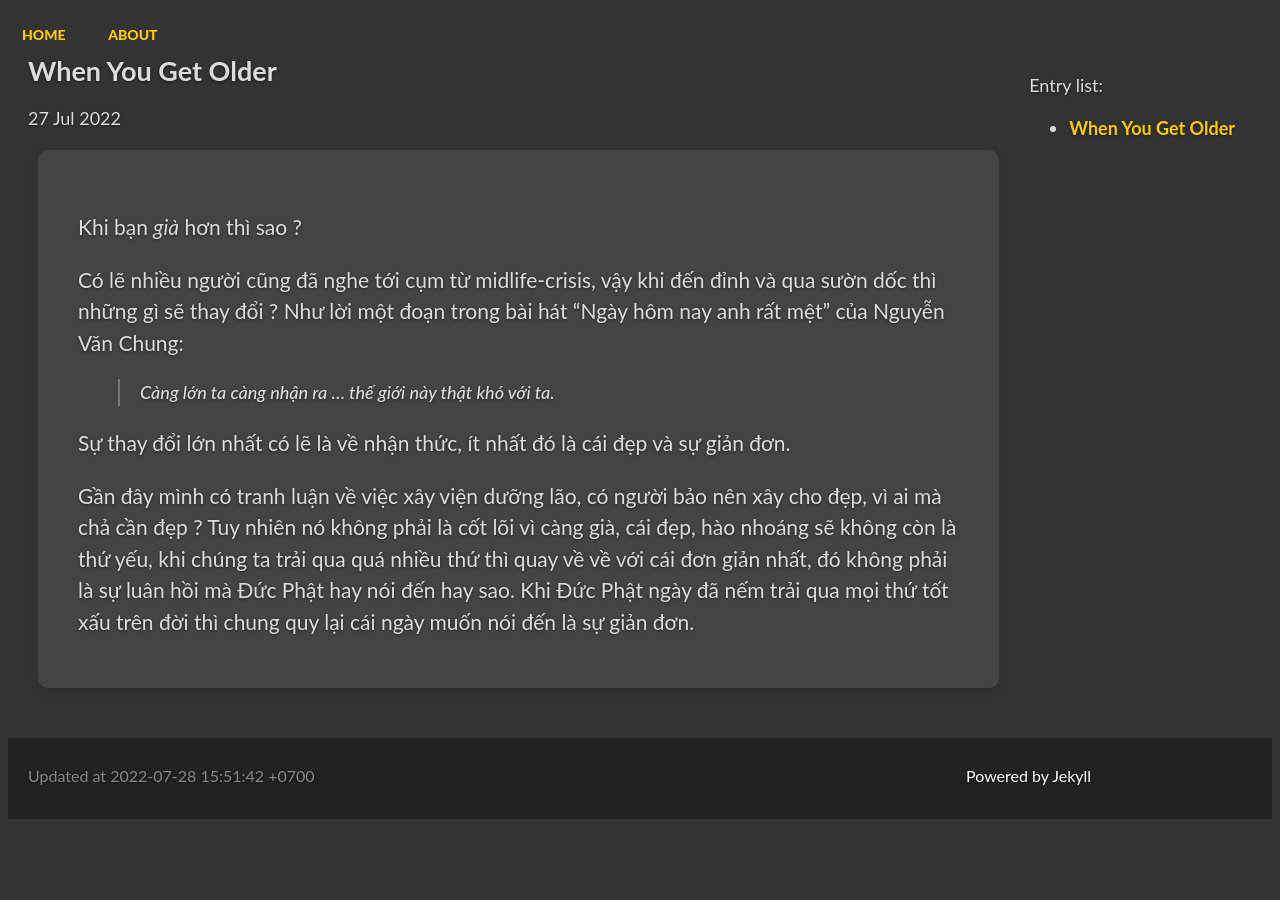
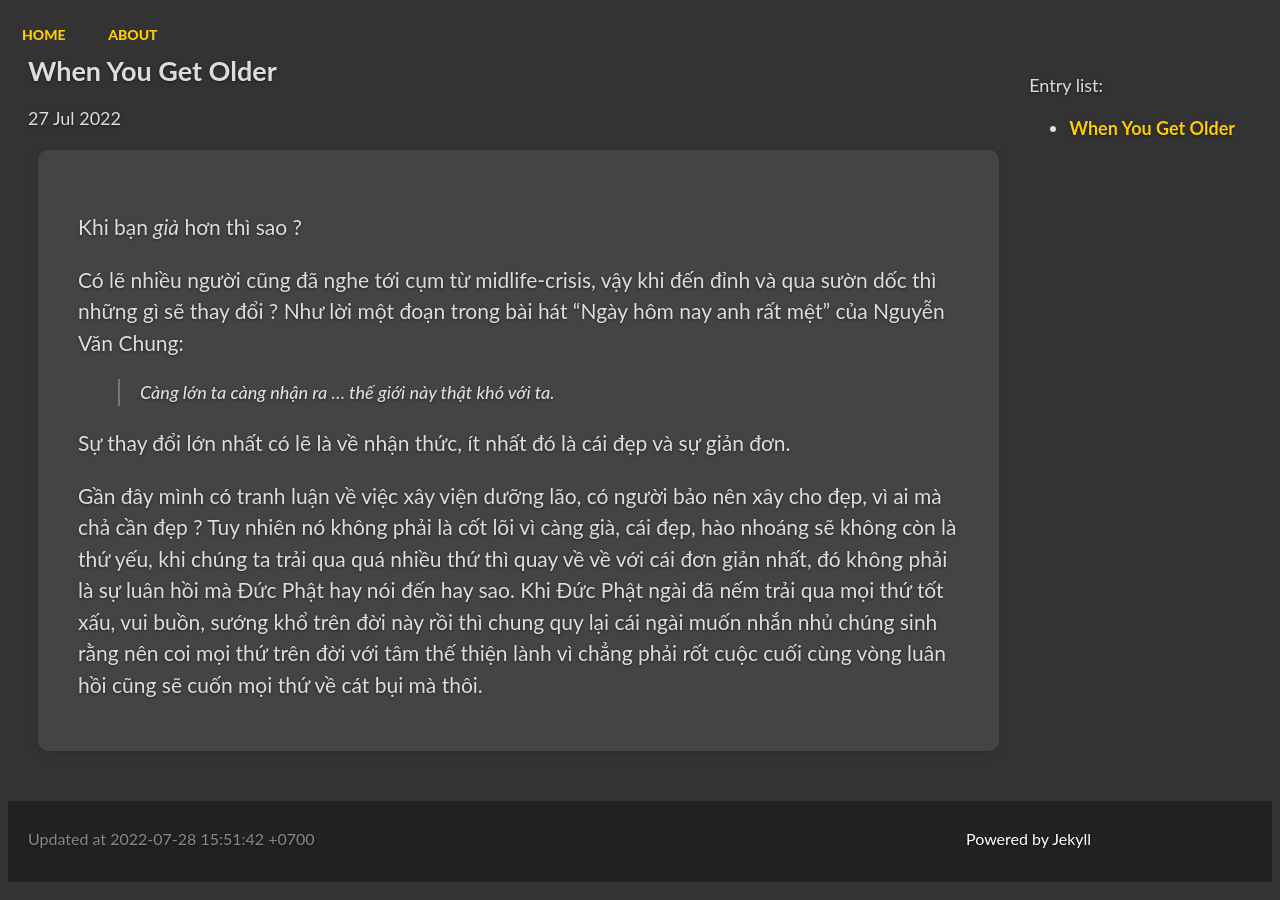
Before and after one commit to vdchuyen/chuyen-vn, a Jekyll site: the page built from _posts/2022-07-27-when-you-get-older.md, in a window 1280 px wide. Built offline with Jekyll 4.4.1, drawn with Linux system fonts in a browser that asks for light colours; our own code applies the rules of GitHub Pages for plain Markdown files; Markdown is read by kramdown in place of the engine named in the settings.

Commit message:
Update 2022-07-27-when-you-get-older.md

```diff
--- a/_posts/2022-07-27-when-you-get-older.md
+++ b/_posts/2022-07-27-when-you-get-older.md
@@ -10,4 +10,4 @@ Sự thay đổi lớn nhất có lẽ là về nhận thức, ít nhất đó l
 
 Gần đây mình có tranh luận về việc xây viện dưỡng lão, có người bảo nên xây cho đẹp, vì ai mà chả cần đẹp ?
 Tuy nhiên nó không phải là cốt lõi vì càng già, cái đẹp, hào nhoáng sẽ không còn là thứ yếu, khi chúng ta trải qua quá nhiều thứ thì quay về về với cái đơn giản nhất, đó không phải là sự luân hồi mà Đức Phật hay nói đến hay sao.
-Khi Đức Phật ngày đã nếm trải qua mọi thứ tốt xấu trên đời thì chung quy lại cái ngày muốn nói đến là sự giản đơn.
+Khi Đức Phật ngài đã nếm trải qua mọi thứ tốt xấu, vui buồn, sướng khổ trên đời này rồi thì chung quy lại cái ngài muốn nhắn nhủ chúng sinh rằng nên coi mọi thứ trên đời với tâm thế thiện lành vì chẳng phải rốt cuộc cuối cùng vòng luân hồi cũng sẽ cuốn mọi thứ về cát bụi mà thôi.
```
